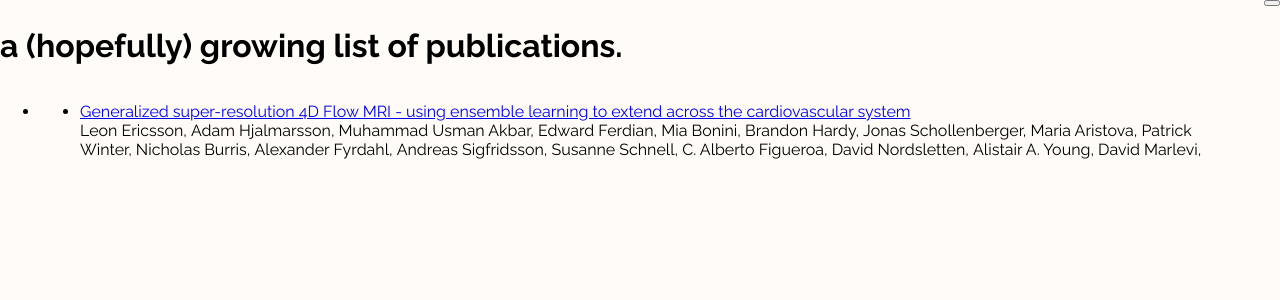
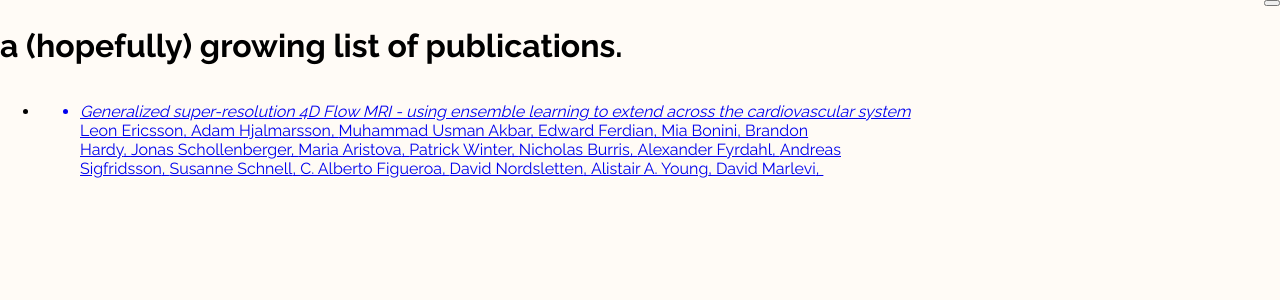
Before and after one commit to LeonEricsson/leonericsson.github.io, a Next.js app: page /publications in a window 1280 px wide. Shown: the top 300 px of the page. Built offline with nearby package versions, Linux system fonts and the light colour scheme.

Commit message:
publication route update

```diff
--- a/components/PublicationList/index.js
+++ b/components/PublicationList/index.js
@@ -8,30 +8,25 @@ function Techstack() {
           <div className="text-black mb-1" key={idx}>
             <div className="mt-1 ml-8 my-2 flex flex-col">
               {publication.items.map((val, idx) => (
-                <ul className="list-disc my-2" key={idx}>
+                <ul className="list-disc my-2 hover:-translate-y-1 hover:scale-105 transition duration-300" key={idx}>
                   <li>
-                    <a href={val.link} target="_blank" rel="noopener noreferrer">
+                    <a href={val.url} target="_blank" rel="noopener noreferrer">
                       <ul className="list-disc my-2" key={idx}>
                         <li>
                           <span>
-                            <a
-                              href={val.url}
-                              target="_blank"
-                              rel="noopener noreferrer"
-                              className="font-bold"
-                            >
-                              <span>{val.name}</span>
-                            </a>
+                              <span className="italic text-lg ">{val.name}</span>
                           </span>
                           <br />
+                          <div className="w-2/3">
                           {val.authors.map((author, idx) => (
                             <span
-                              className={author === "Shenggui Li" ? "font-bold" : ""}
+                              className="text-sm"
                               key={idx}
                             >
                               {author},&nbsp;
                             </span>
                           ))}
+                          </div>
                           <br />
                         </li>
                       </ul>
--- a/pages/publications.js
+++ b/pages/publications.js
@@ -9,7 +9,7 @@ export default function Publications() {
         <h1 className="text-black text-4xl p-4">
           <strong className="purple">a (hopefully) growing list of publications.</strong>
         </h1>
-        <div className="p-4">
+        <div className="p-2">
           <PublicationList />
         </div>
       </div>
```
